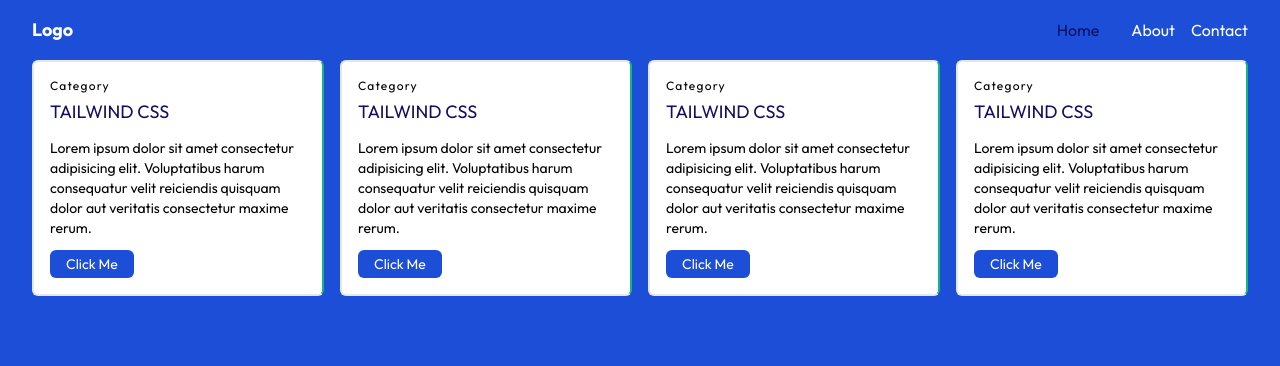
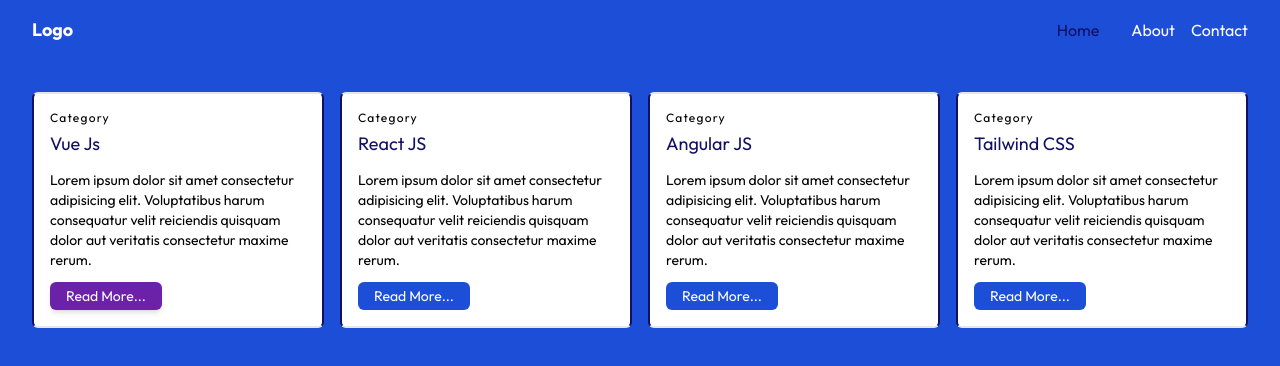
Before and after one commit to sarwarsunjid/Tailwind-CSS, a website: page src/index.html in a window 1280 px wide. Drawn offline with Linux system fonts and the light colour scheme.

Commit message:
small changes done

```diff
--- a/src/index.html
+++ b/src/index.html
@@ -9,60 +9,46 @@
   <link href="https://fonts.googleapis.com/css2?family=Outfit:wght@400;700&display=swap" rel="stylesheet">
 </head>
 <body class="bg-blue">
-
     <header class="flex justify-between text-white py-4 px-8">
-
         <a href="/" class="text-lg font-bold">Logo</a>
-
         <ul class="hidden md:flex flex-row items-center align-middle gap-4">
             <li><a href="#" class= "bg-bubble-gum text-midnight py-2 px-4 rounded-md">Home</a></li>
             <li><a href="#">About</a></li>
             <li><a href="#">Contact</a></li>
         </ul>
-
         <button class="md:hidden">
           <svg xmlns="http://www.w3.org/2000/svg" fill="none" viewBox="0 0 24 24" stroke-width="1.5" stroke="currentColor" class="w-6 h-6">
             <path stroke-linecap="round" stroke-linejoin="round" d="M3.75 6.75h16.5M3.75 12h16.5M12 17.25h8.25" />
           </svg>
         </button>
-
     </header>
-
-    <div class="container">
-
+    <div class="container p-8">
       <div class="grid grid-cols-1 md:grid-cols-2 lg:grid-cols-4  gap-4">
-
-        <div class="bg-white rounded-md px-4 py-4 border-2 border-r-emerald-500">
+        <div class="bg-white rounded-md px-4 py-4 border-2 border-l-midnight border-r-midnight">
           <h2 class="tracking-widest text-xs mb-1">Category</h2>
-          <h1 class="title-font text-lg text-silver mb-3 text-midnight">TAILWIND CSS</h1>
+          <h1 class="title-font text-lg text-silver mb-3 text-midnight">Vue Js</h1>
           <p class="text-relaxed text-sm mb-3">Lorem ipsum dolor sit amet consectetur adipisicing elit. Voluptatibus harum consequatur velit reiciendis quisquam dolor aut veritatis consectetur maxime rerum.</p>
-          <button class="bg-blue text-sm text-white rounded-md px-4 py-1">Click Me</button>
+          <button class="bg-blue text-sm text-white rounded-md px-4 py-1 customBtn">Read More...</button>
         </div>
-
-        <div class="bg-white rounded-md px-4 py-4 border-2 border-r-emerald-500">
+        <div class="bg-white rounded-md px-4 py-4 border-2 border-l-midnight border-r-midnight">
           <h2 class="tracking-widest text-xs mb-1">Category</h2>
-          <h1 class="title-font text-lg text-silver mb-3 text-midnight">TAILWIND CSS</h1>
+          <h1 class="title-font text-lg text-silver mb-3 text-midnight">React JS</h1>
           <p class="text-relaxed text-sm mb-3">Lorem ipsum dolor sit amet consectetur adipisicing elit. Voluptatibus harum consequatur velit reiciendis quisquam dolor aut veritatis consectetur maxime rerum.</p>
-          <button class="bg-blue text-sm text-white rounded-md px-4 py-1">Click Me</button>
+          <button class="bg-blue text-sm text-white rounded-md px-4 py-1">Read More...</button>
         </div>
-
-        <div class="bg-white rounded-md px-4 py-4 border-2 border-r-emerald-500">
+        <div class="bg-white rounded-md px-4 py-4 border-2 border-l-midnight border-r-midnight">
           <h2 class="tracking-widest text-xs mb-1">Category</h2>
-          <h1 class="title-font text-lg text-silver mb-3 text-midnight">TAILWIND CSS</h1>
+          <h1 class="title-font text-lg text-silver mb-3 text-midnight">Angular JS</h1>
           <p class="text-relaxed text-sm mb-3">Lorem ipsum dolor sit amet consectetur adipisicing elit. Voluptatibus harum consequatur velit reiciendis quisquam dolor aut veritatis consectetur maxime rerum.</p>
-          <button class="bg-blue text-sm text-white rounded-md px-4 py-1">Click Me</button>
+          <button class="bg-blue text-sm text-white rounded-md px-4 py-1">Read More...</button>
         </div>
-
-        <div class="bg-white rounded-md px-4 py-4 border-2 border-r-emerald-500">
+        <div class="bg-white rounded-md px-4 py-4 border-2 border-l-midnight border-r-midnight">
           <h2 class="tracking-widest text-xs mb-1">Category</h2>
-          <h1 class="title-font text-lg text-silver mb-3 text-midnight">TAILWIND CSS</h1>
+          <h1 class="title-font text-lg text-silver mb-3 text-midnight">Tailwind CSS</h1>
           <p class="text-relaxed text-sm mb-3">Lorem ipsum dolor sit amet consectetur adipisicing elit. Voluptatibus harum consequatur velit reiciendis quisquam dolor aut veritatis consectetur maxime rerum.</p>
-          <button class="bg-blue text-sm text-white rounded-md px-4 py-1">Click Me</button>
+          <button class="bg-blue text-sm text-white rounded-md px-4 py-1">Read More...</button>
         </div>
-
       </div>
-
     </div>
-
 </body>
 </html>
--- a/src/input.css
+++ b/src/input.css
@@ -1,3 +1,8 @@
 @tailwind base;
 @tailwind components;
 @tailwind utilities;
+
+.customBtn{
+    @apply bg-purple;
+    @apply shadow-md;
+}
--- a/tailwind.config.js
+++ b/tailwind.config.js
@@ -14,7 +14,8 @@
       indigo: colors.indigo,
       yellow: colors.yellow,
       'midnight' : '#121063',
-      'blue' : '#1d4ed8'
+      'blue' : '#1d4ed8',
+      'purple' : '#6b21a8',
     },
     fontFamily: {
       sans: ['Outfit', 'sans-serif'],
```
Also changed, not shown: dist/output.css.
